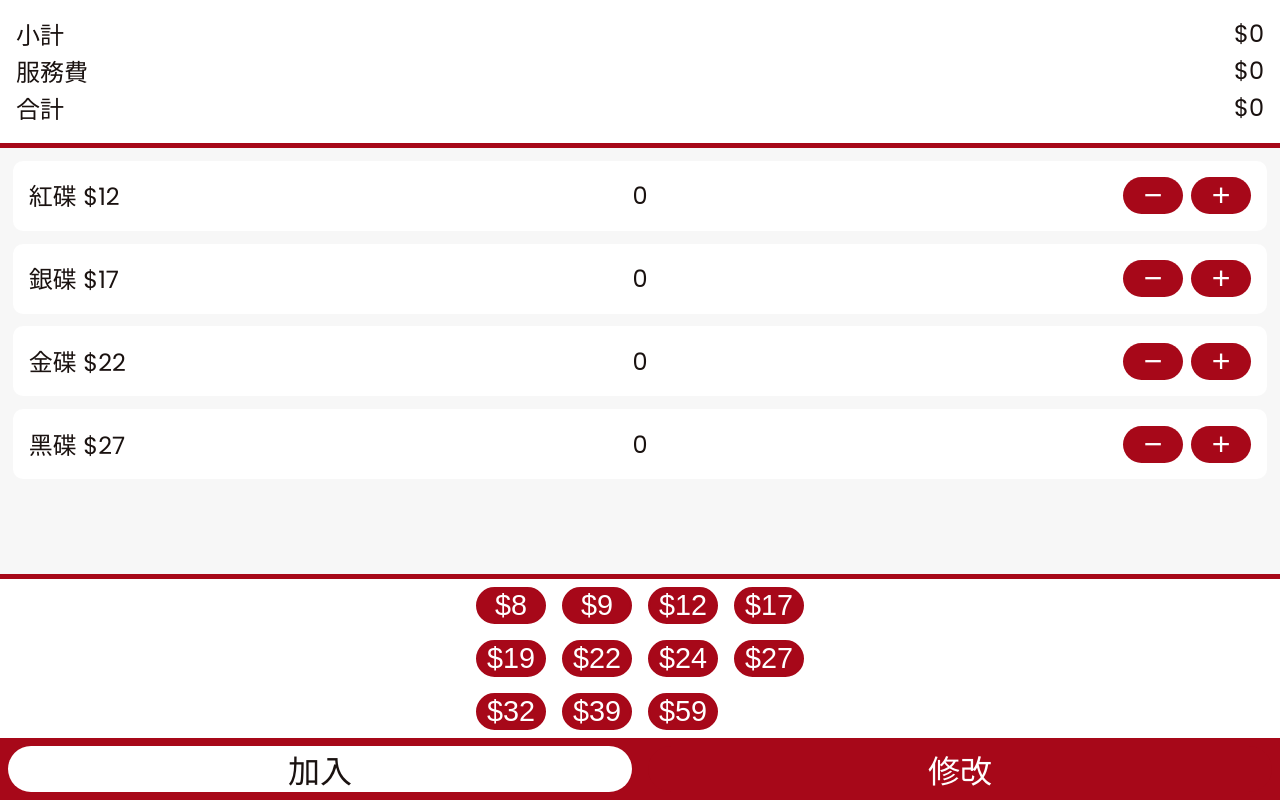
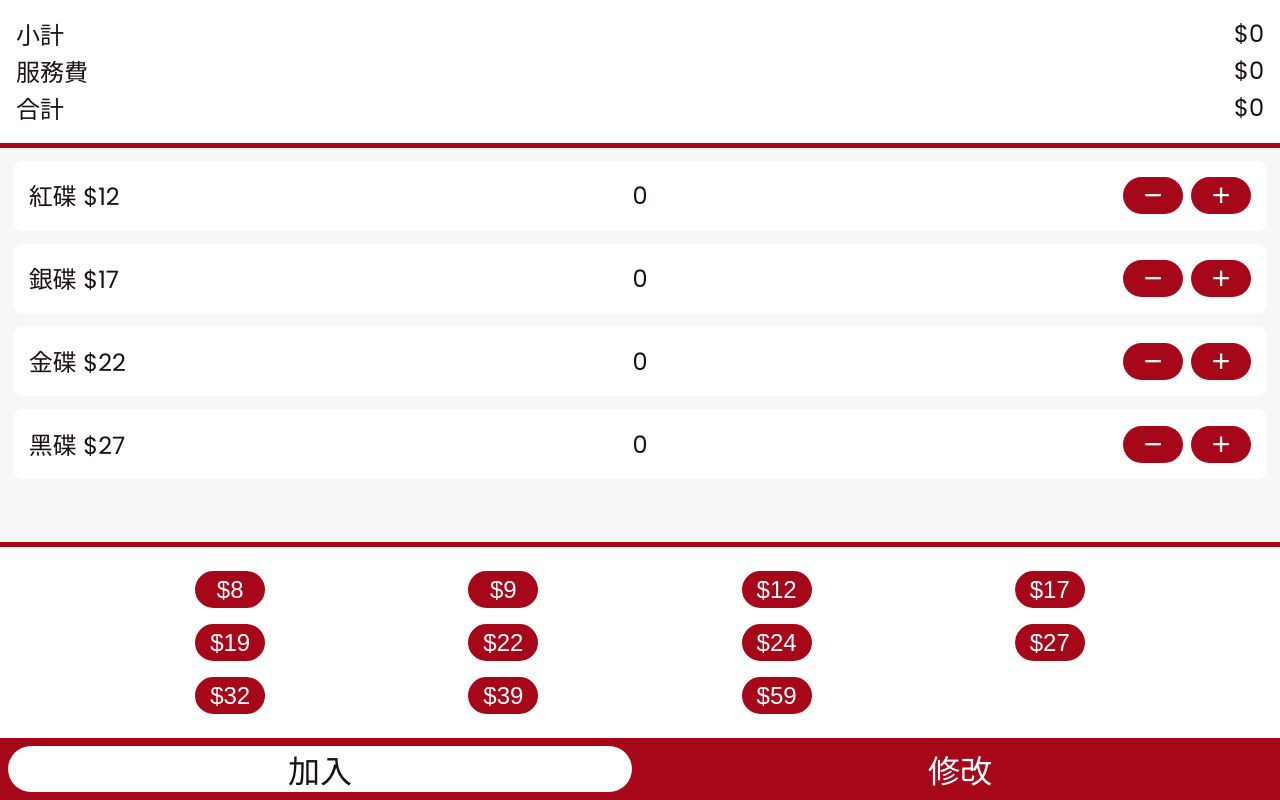
Before and after one commit to man7788/sushiro-calculator, a React (Vite) app in the folder calculator/: page / in a window 1280 px wide. Both pictures are taken after a click on the button "加入". Built offline with nearby package versions, Linux system fonts and the light colour scheme.

Commit message:
Update Select styles

```diff
--- a/calculator/src/Components/Controls/Select.module.css
+++ b/calculator/src/Components/Controls/Select.module.css
@@ -2,7 +2,8 @@
   border-top: 5px solid rgb(167, 8, 25);
   display: grid;
   grid-template-columns: repeat(4, auto);
-  justify-content: center;
+  justify-content: space-evenly;
+  padding: 1rem 0 1rem 0;
 }
 
 .Select button {
@@ -10,11 +11,8 @@
   border: 2px solid rgb(167, 8, 25);
   border-radius: 100px;
   width: 70px;
+  height: 37px;
   color: #fff;
-  font-size: 1.8rem;
+  font-size: 1.5rem;
   margin: 0.5rem;
 }
-
-.Select button:active {
-  background-color: rgb(26, 18, 16);
-}
```
